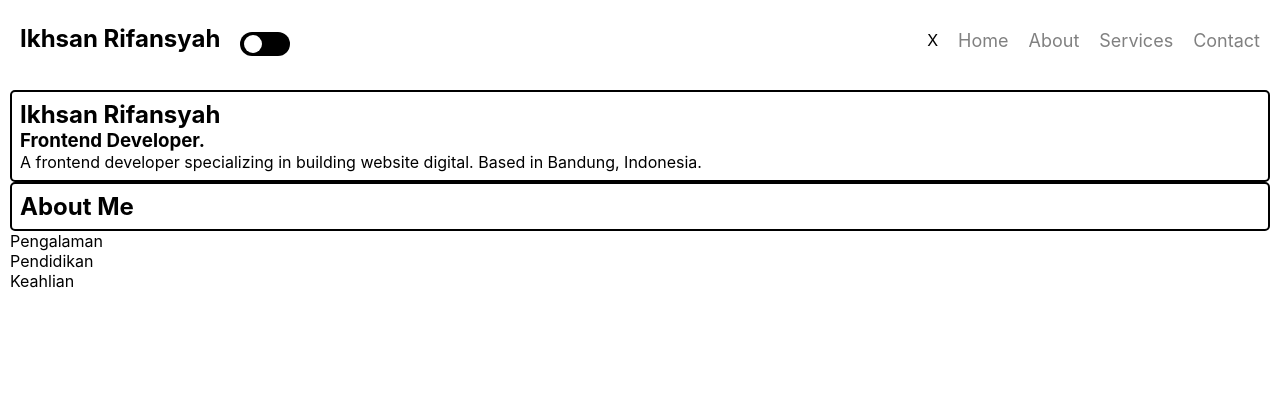
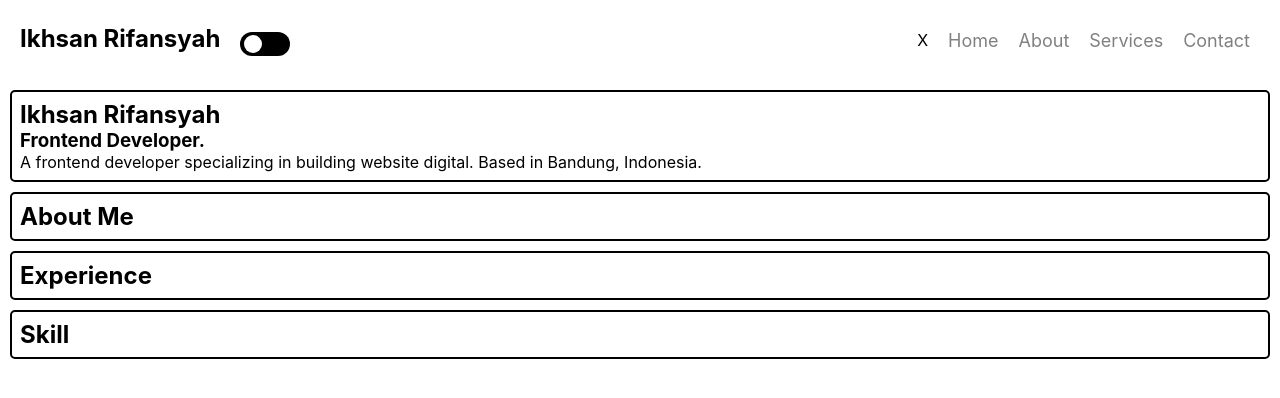
Before and after one commit to ikhsanrifff/portofolio-ikhsan, a React (Create React App) app: page / in a window 1280 px wide. Shown: the top 398 px of the page. Built offline with nearby package versions, Linux system fonts and the light colour scheme.

Commit message:
*fix dashboard

```diff
--- a/src/App.css
+++ b/src/App.css
@@ -47,6 +47,7 @@
 }
 
 .nav-links {
+  padding: 10px;
   list-style: none;
   display: flex;
 }
@@ -73,7 +74,14 @@
 .burger div {
   width: 25px;
   height: 3px;
-  background-color: white;
+  background-color: grey;
+  margin: 5px;
+}
+
+.burger-dark div {
+  width: 25px;
+  height: 3px;
+  background-color: black;
   margin: 5px;
 }
 
@@ -104,6 +112,10 @@
   }
 
   .burger {
+    display: block;
+  }
+
+  .burger-dark {
     display: block;
   }
 
@@ -161,6 +173,9 @@ input:checked + .slider:before {
 }
 
 .bg-portofolio {
+  display: flex;
+  flex-direction: column;
+  gap: 10px;
   height: max-content;
   background-color: white;
   color: #000000;
@@ -216,3 +231,51 @@ input:checked + .slider:before {
   border-radius: 5px;
   padding: 8px;
 }
+
+section {
+  width: 100%;
+  display: flex;
+  flex-direction: column;
+}
+
+.experience {
+  width: 100%;
+  height: max-content;
+  background-color: #ffffff;
+  border: 2px;
+  border-color: black;
+  border-style: solid;
+  border-radius: 5px;
+  padding: 8px;
+}
+.experience-dark {
+  width: 100%;
+  height: max-content;
+  background-color: #333;
+  border: 2px;
+  border-color: black;
+  border-style: solid;
+  border-radius: 5px;
+  padding: 8px;
+}
+
+.skill {
+  width: 100%;
+  height: max-content;
+  background-color: #ffffff;
+  border: 2px;
+  border-color: black;
+  border-style: solid;
+  border-radius: 5px;
+  padding: 8px;
+}
+.skill-dark {
+  width: 100%;
+  height: max-content;
+  background-color: #333;
+  border: 2px;
+  border-color: black;
+  border-style: solid;
+  border-radius: 5px;
+  padding: 8px;
+}
--- a/src/App.js
+++ b/src/App.js
@@ -66,9 +66,16 @@ function App() {
               About Me
             </h1>
           </div>
-          <div>Pengalaman</div>
-          <div>Pendidikan</div>
-          <div>Keahlian</div>
+          <div className={isDarkMode ? "experience-dark" : "experience"}>
+            <h1>
+              Experience
+            </h1>
+          </div>
+          <div className={isDarkMode ? "skill-dark" : "skill"}>
+            <h1>
+              Skill
+            </h1>
+          </div>
         </div>
       </section>
 
```
Also changed, not shown: package.json (+15 -2 lines), 1 other file (tests, documents, lock files or other folders).
